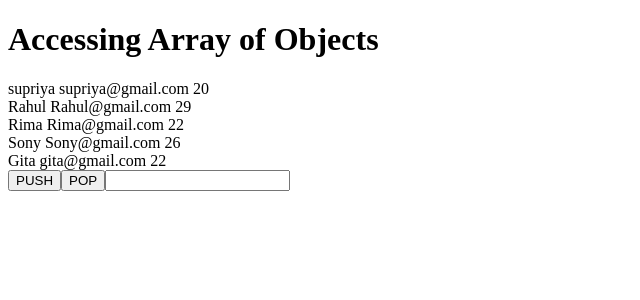
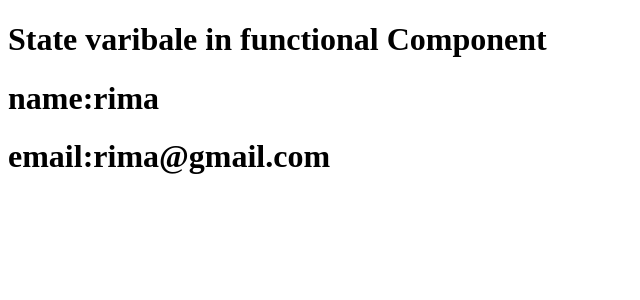
Before and after one commit to suprava16/React_Session_7, a React (Create React App) app: page / in a window 1280 px wide. Shown: the top 300 px of the page, without its empty margins (0-640 px from the left). Built offline with nearby package versions, Linux system fonts and the light colour scheme.

Commit message:
functional component

```diff
--- a/src/App.js
+++ b/src/App.js
@@ -8,6 +8,9 @@ import OnChangeEvent from "./ClassComponents/state/OnChangeEvent"
 import AddData from "./ClassComponents/state/AddData"
 import ArrayData from "./ClassComponents/Array/ArrayData"
 import ArrayObject from "./ClassComponents/Array/ArrayObject"
+import Welcome from "./FunctionalComponents/Welcome"
+import FunctionalProps from "./FunctionalComponents/FunctionalProps"
+import FunctionaState from "./FunctionalComponents/FunctionaState"
 class App extends React.Component {
   render() {
     return (
@@ -22,7 +25,10 @@ class App extends React.Component {
         {/* <OnChangeEvent/> */}
         {/* <AddData/> */}
         {/* <ArrayData/> */}
-        <ArrayObject/>
+        {/* <ArrayObject/> */}
+        {/* <Welcome/> */}
+        {/* <FunctionalProps  name="Gita" roll={200} email="gita@gmail.com" /> */}
+        <FunctionaState/>
       </div>
 
     )
--- /dev/null
+++ b/src/FunctionalComponents/FunctionaState.js
@@ -0,0 +1,13 @@
+import React,{useState} from 'react'
+
+export default function FunctionaState() {
+const[username,setUsername]=useState("rima")
+const[email,setEmail]=useState("rima@gmail.com")
+  return (
+    <div>
+      <h1>State varibale in functional Component</h1>
+      <h1>name:{username}</h1>
+      <h1>email:{email}</h1>
+    </div>
+  )
+}
--- /dev/null
+++ b/src/FunctionalComponents/FunctionalProps.js
@@ -0,0 +1,12 @@
+import React from 'react'
+
+export default function FunctionalProps(props) {
+  console.log(props)
+  const{name,roll,email}=props
+  return (
+    <div>
+      <h1>Functional props concept</h1>
+      <h1>name:{name}</h1>
+    </div>
+  )
+}
--- /dev/null
+++ b/src/FunctionalComponents/Welcome.js
@@ -0,0 +1,10 @@
+import React from "react";
+
+function Welcome(){
+  return(
+    <div>
+      <h1>Welcome to Nextstacks.</h1>
+    </div>
+  )
+}
+export default Welcome;
```
